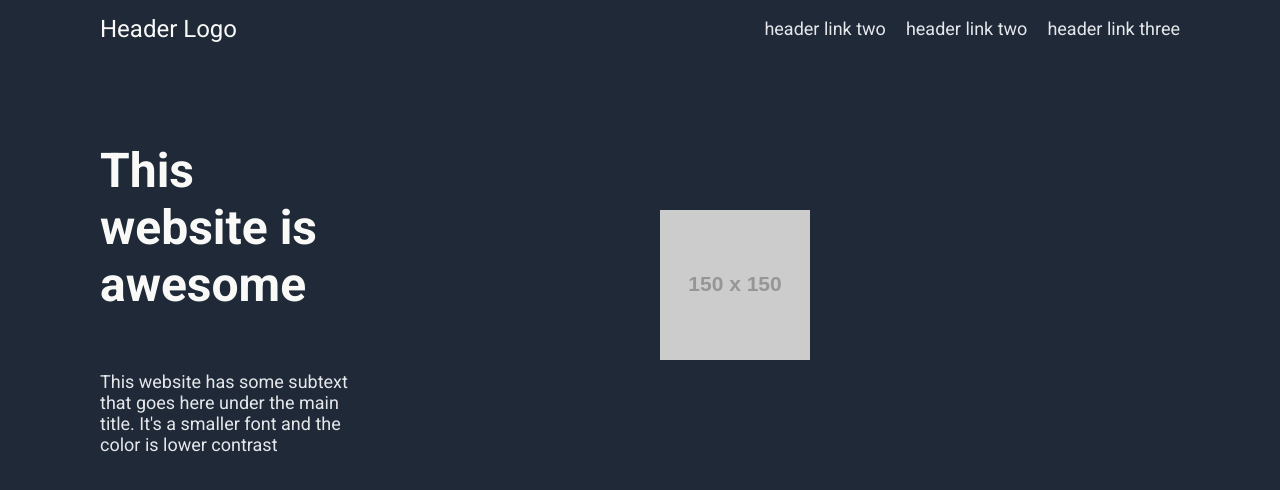
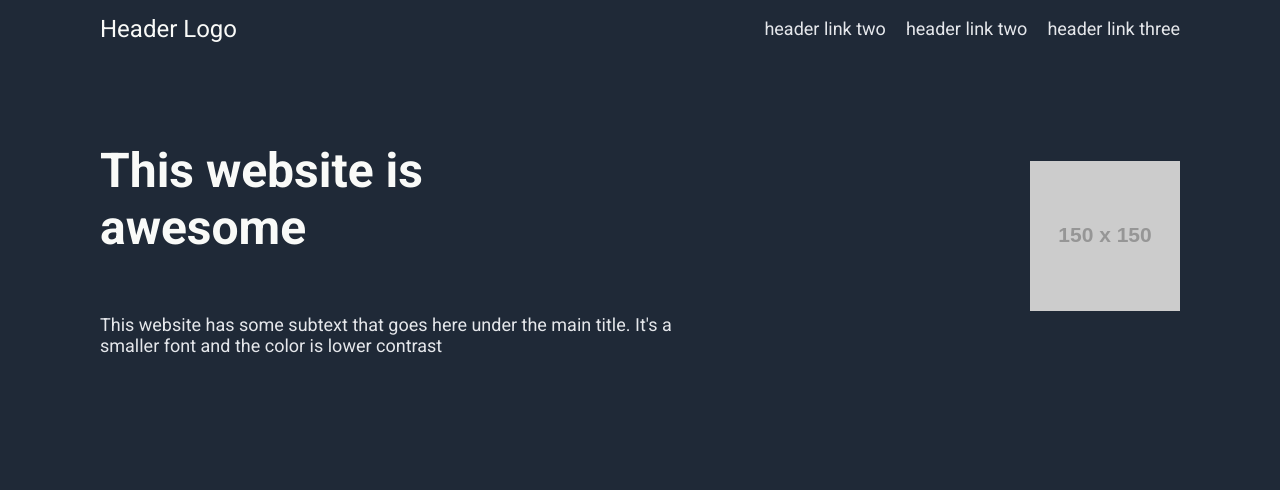
Before and after one commit to justinhcabral/odin-landingPage, a plain HTML site: page index.html in a window 1280 px wide. Drawn offline with Linux system fonts and the light colour scheme; placeholder pictures from the web are drawn by us.

Commit message:
Add photos, update style, update README

```diff
--- a/style.css
+++ b/style.css
@@ -42,7 +42,6 @@ body{
   flex-direction: column;
   justify-content: center;
   align-content: center;
-  flex: 1;
 }
 
 .intro-subheading{
@@ -61,6 +60,5 @@ body{
 }
 
 .intro-image{
-  flex:2;
-  display: block;
+
 }
```
Also changed, not shown: images/pexels-guilherme-rossi-1755700.jpg (added), 1 other file.
